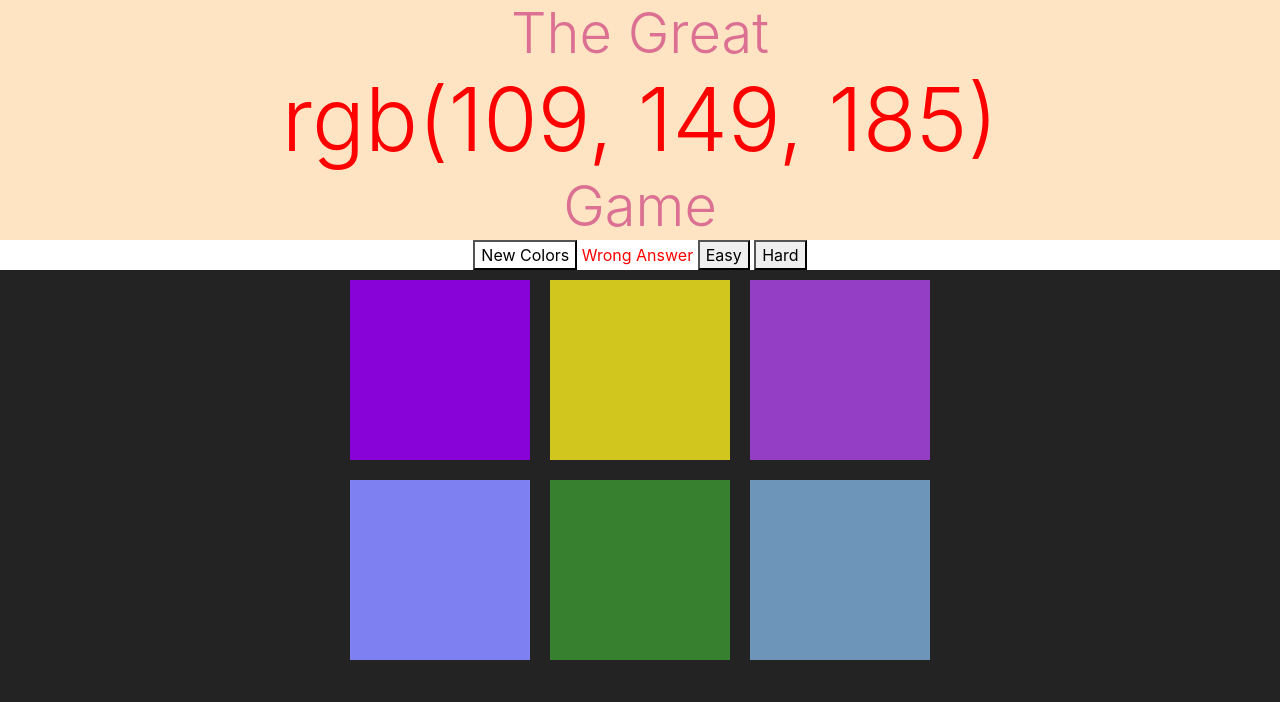
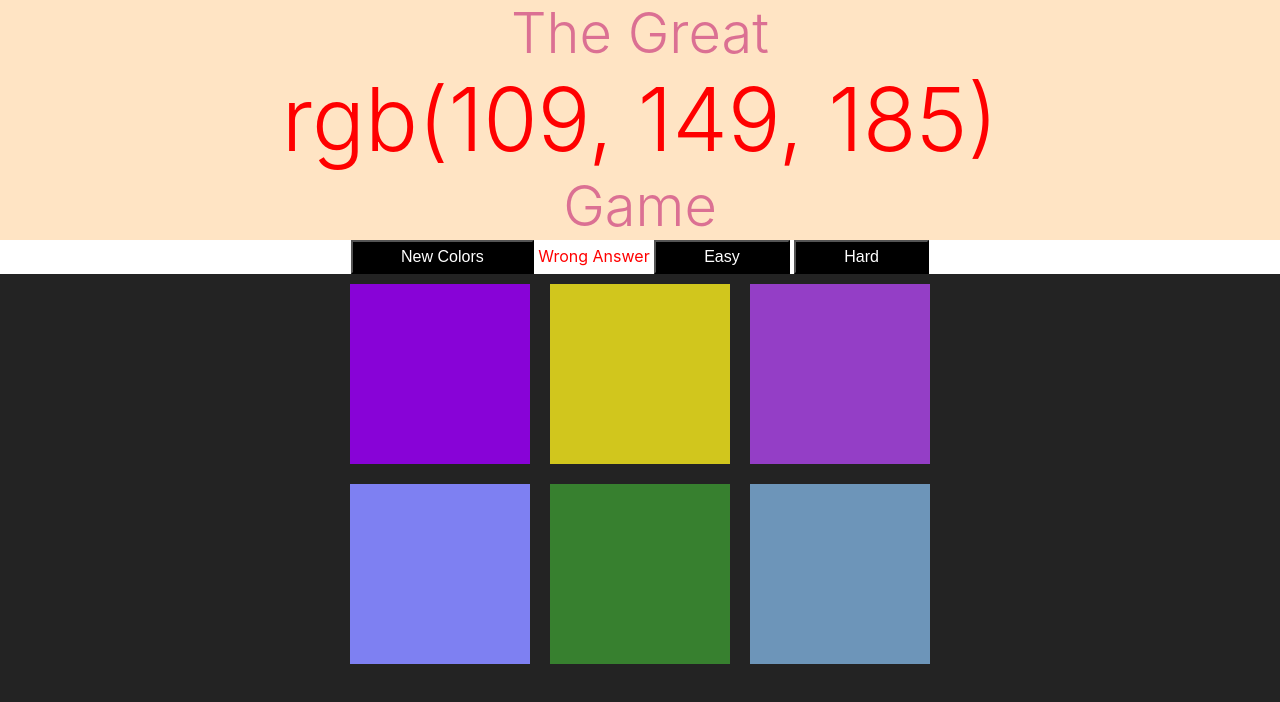
Before and after one commit to harshithq/ColorGame, a plain HTML site: page colorgame.html in a window 1280 px wide. Drawn offline with nearby package versions, Linux system fonts and the light colour scheme.

Commit message:
Button Designing

```diff
--- a/colorGame.css
+++ b/colorGame.css
@@ -34,8 +34,44 @@ body
     color: red;
 
 }
-#btn
-{
-    background-color: white;
+#btn {
+    text-decoration: none;
+    font-family: Arial;
+    padding: 0.2em 3em;
+    color: #fff;
+    background-color: #000;
+}
 
+#btn:hover {
+    color: #000;
+    background-color: #fff;
+    border-radius: 5px;
 }
+
+#ebtn {
+    text-decoration: none;
+    font-family: Arial;
+    padding: 0.2em 3em;
+    color: #fff;
+    background-color: #000;
+}
+
+#ebtn:hover {
+    color: #000;
+    background-color: #fff;
+    border-radius: 5px;
+}
+
+#hbtn {
+    text-decoration: none;
+    font-family: Arial;
+    padding: 0.2em 3em;
+    color: #fff;
+    background-color: #000;
+}
+
+#hbtn:hover {
+    color: #000;
+    background-color: #fff;
+    border-radius: 5px;
+}
```
